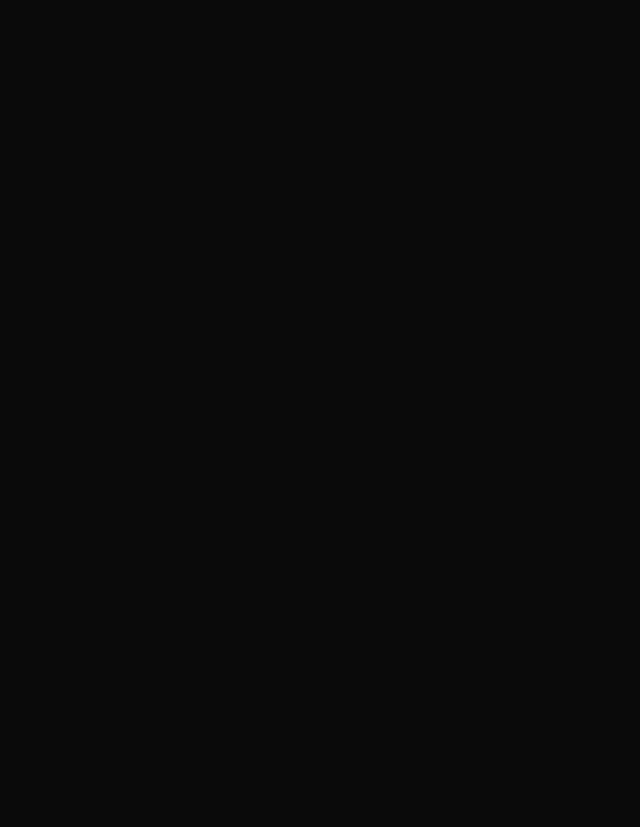
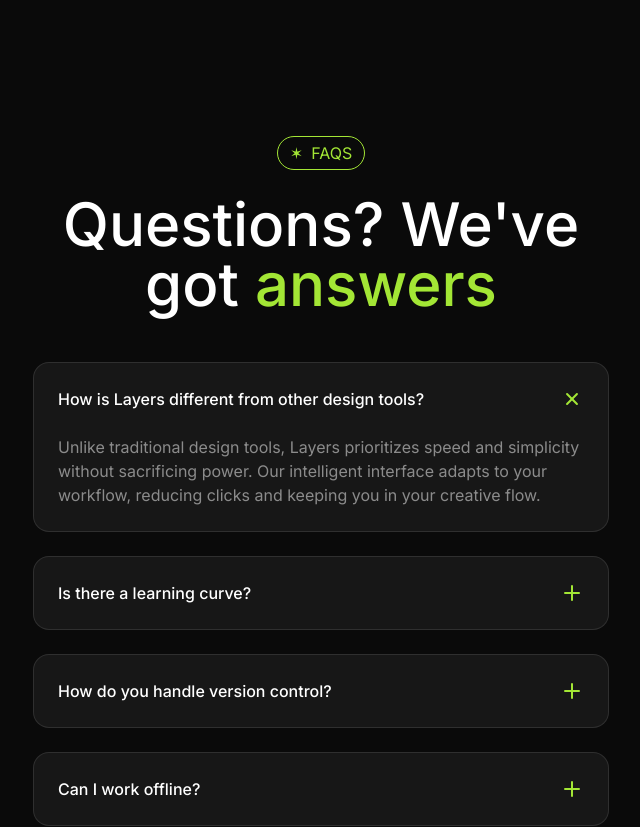
Before and after one commit to Sekwaticode/btgaurding, a Next.js app: page / in a window 1280 px wide. Shown: the part 3880-4707 px from the top of the page, without its empty margins (319-959 px from the left). Before the commit the page ends 3920 px from the top, so only its background shows below. Built offline with nearby package versions, Linux system fonts and the light colour scheme.

Commit message:
FAQS static completed

```diff
--- a/src/app/page.tsx
+++ b/src/app/page.tsx
@@ -4,6 +4,7 @@ import LogoTicker from "@/sections/LogoTicker";
 import Introduction from "@/sections/Introduction";
 import Features from "@/sections/Features";
 import Integrations from "@/sections/Integrations";
+import Faqs from "@/sections/Faqs";
 
 export default function Home() {
     return (
@@ -14,6 +15,7 @@ export default function Home() {
         <Introduction/>
         <Features/>
         <Integrations/>
+        <Faqs/>
         </>
     );
 }
--- a/src/sections/Faqs.tsx
+++ b/src/sections/Faqs.tsx
@@ -1,3 +1,6 @@
+import Tag from "@/components/Tag";
+import { twMerge } from "tailwind-merge";
+
 const faqs = [
     {
         question: "How is Layers different from other design tools?",
@@ -22,5 +25,44 @@ const faqs = [
 ];
 
 export default function Faqs() {
-    return <div>Faqs</div>;
+    const selectedIndex = 0;
+    return (
+        <section className="py-24">
+            <div className="container">
+                <div className="flex justify-center">
+                <Tag>FAQs</Tag>
+                </div>
+                <h2 className="text-6xl font-medium mt-6 text-center max-w-xl mx-auto">
+                    Questions? We've got <span className="text-lime-400">answers</span>
+                </h2>
+                <div className="mt-12 flex flex-col gap-6 max-w-xl mx-auto">
+                    {faqs.map((faq, faqIndex) => (
+                        <div key={faq.question} className="bg-neutral-900 rounded-2xl border border-white/10 p-6">
+                            <div className="flex justify-between items-center">
+                                <h3 className="font-medium">{faq.question}</h3>
+                                <svg
+                                    xmlns="http://www.w3.org/2000/svg"
+                                    width="24"
+                                    height="24"
+                                    viewBox="0 0 24 24"
+                                    fill="none"
+                                    stroke="currentColor"
+                                    strokeWidth="2"
+                                    strokeLinecap="round"
+                                    strokeLinejoin="round"
+                                    className={twMerge("feather feather-plus text-lime-400 flex-shrink-0" ,selectedIndex === faqIndex && 'rotate-45')}
+                                >
+                                    <line x1="12" y1="5" x2="12" y2="19"></line>
+                                    <line x1="5" y1="12" x2="19" y2="12"></line>
+                                </svg>
+                            </div>
+                            <div className={twMerge("mt-6", selectedIndex !==faqIndex && 'hidden')}>
+                            <p className="text-white/50">{faq.answer}</p>
+                            </div>
+                        </div>
+                    ))}
+                </div>
+            </div>
+        </section>
+    );
 }
```
